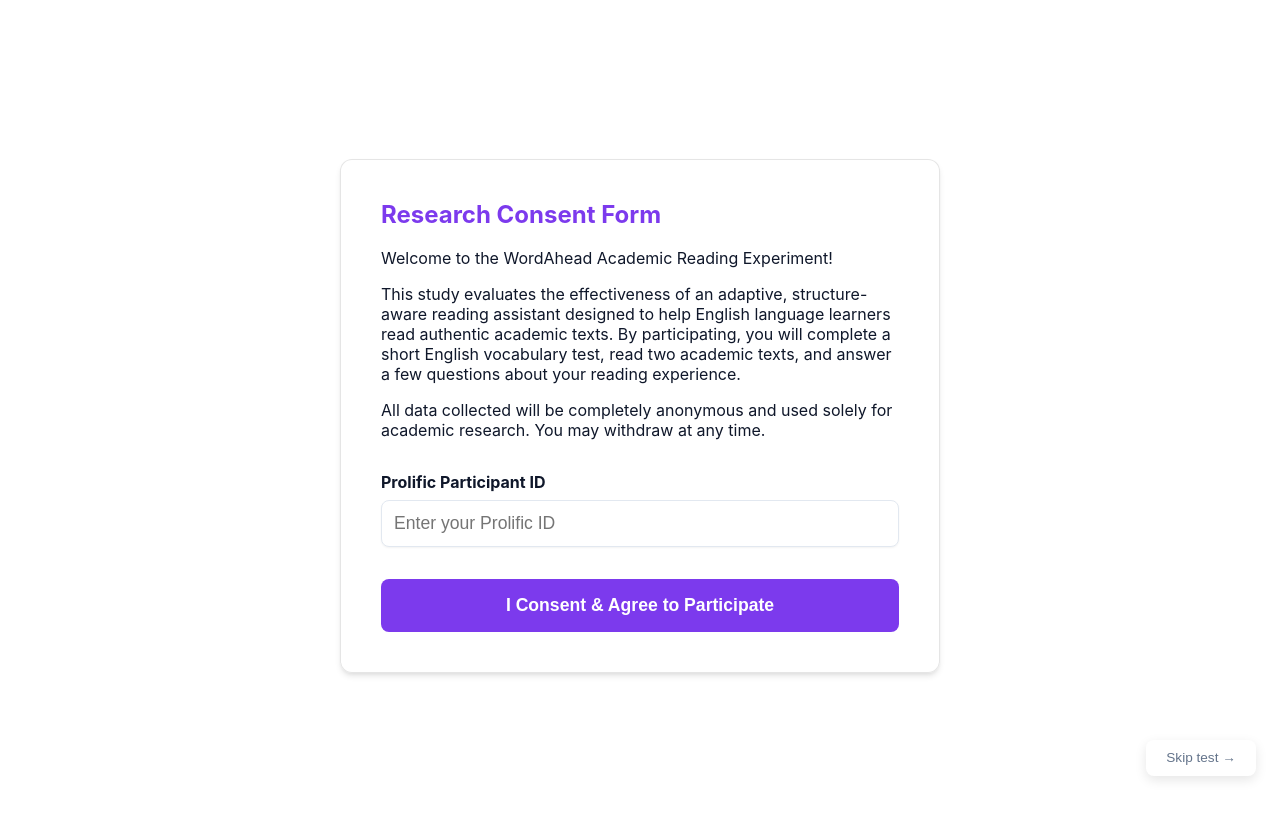
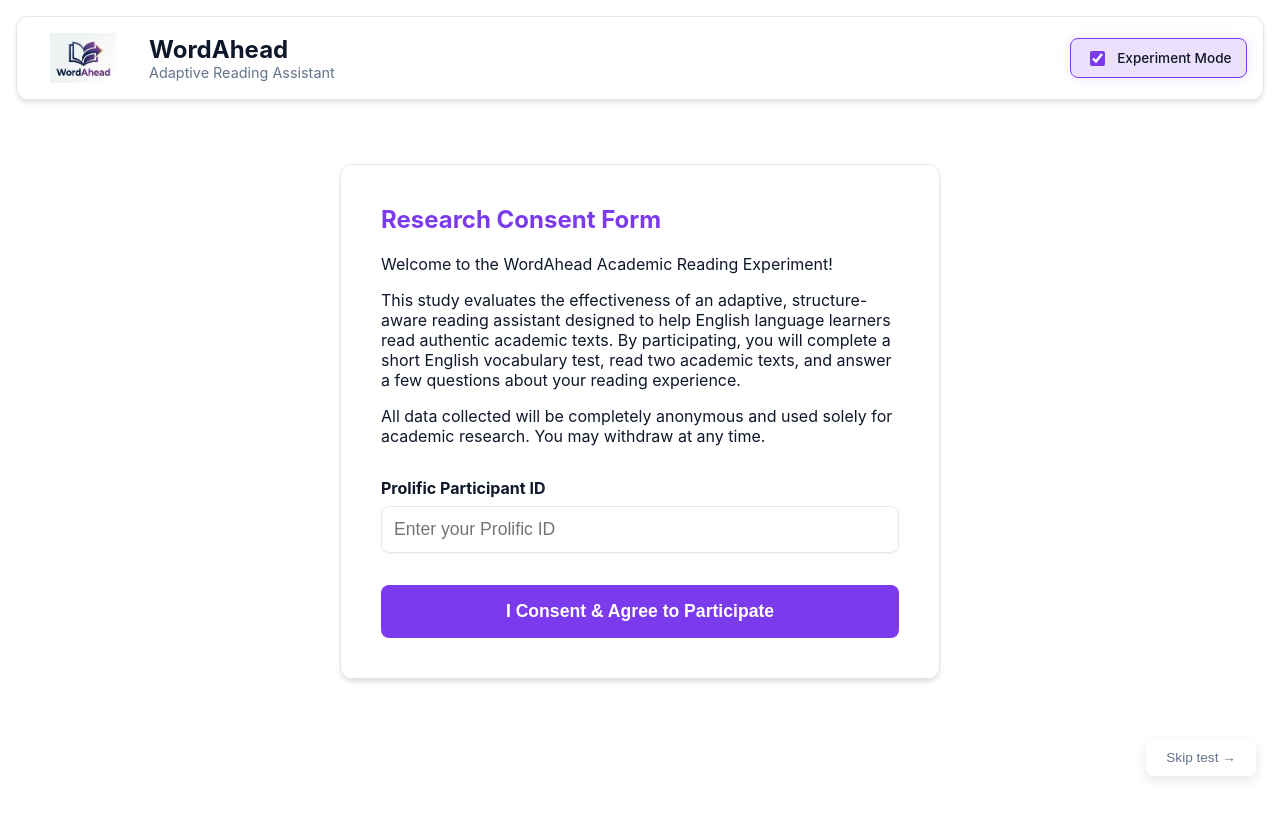
Before and after one commit to AminaOmari/GP-TSM-WordAhead, a React (Vite) app in the folder frontend/: page / in a window 1280 px wide. Shown: the top 818 px of the page. Built offline with nearby package versions, Linux system fonts and the light colour scheme.

Commit message:
Integrate header bar with checkbox into experiment pages and decouple text order randomization

```diff
--- a/frontend/src/App.jsx
+++ b/frontend/src/App.jsx
@@ -1625,7 +1625,60 @@
 
   if (inExperiment && expStep) {
     return (
-      <div className="app-container" style={{ display: 'flex', flexDirection: 'column', alignItems: 'center', minHeight: '100vh', justifyContent: 'center' }}>
+      <div className="app-container">
+        {/* Sticky Header inside Experiment Flow */}
+        <div className="top-sticky-wrapper" style={{ position: 'sticky', top: '1rem', zIndex: 100, marginBottom: '2rem' }}>
+          <div style={{ position: 'absolute', top: '-1rem', left: '-1rem', right: '-1rem', bottom: '-1rem', background: 'var(--bg-primary)', zIndex: -1 }}></div>
+          <header className="glass header-container">
+            <div style={{ display: 'flex', alignItems: 'center', gap: '1rem' }}>
+              <div style={{ display: 'flex', alignItems: 'center', justifyContent: 'center' }}>
+                <img src="/WordAheadLogo.png" alt="WordAhead Logo" style={{ height: '50px', width: '100px', objectFit: 'contain', borderRadius: '8px' }} />
+              </div>
+              <div>
+                <h1 style={{ margin: 0, fontSize: '1.5rem' }}>WordAhead</h1>
+                <p style={{ margin: 0, color: 'var(--text-secondary)', fontSize: '0.9rem' }}>Adaptive Reading Assistant</p>
+              </div>
+            </div>
+
+            <div className="header-controls">
+              <label style={{
+                display: 'flex',
+                alignItems: 'center',
+                gap: '0.6rem',
+                cursor: 'pointer',
+                background: 'rgba(124, 58, 237, 0.15)',
+                padding: '0.55rem 0.9rem',
+                borderRadius: '8px',
+                fontSize: '0.85rem',
+                border: '1px solid var(--accent)',
+                color: 'var(--text-primary)',
+                fontWeight: '500',
+                transition: 'all 0.2s ease',
+                boxShadow: '0 0 12px rgba(124, 58, 237, 0.15)'
+              }}>
+                <input
+                  type="checkbox"
+                  checked={experimentMode}
+                  onChange={(e) => {
+                    setExperimentMode(e.target.checked);
+                    if (!e.target.checked) {
+                      setInExperiment(false);
+                      setExpStep('');
+                    }
+                  }}
+                  style={{
+                    cursor: 'pointer',
+                    accentColor: 'var(--accent)',
+                    width: '15px',
+                    height: '15px'
+                  }}
+                />
+                <span>Experiment Mode</span>
+              </label>
+            </div>
+          </header>
+        </div>
+
         {notification && (
           <div style={{
             position: 'fixed', bottom: '2rem', left: '50%', transform: 'translateX(-50%)',
@@ -1635,7 +1688,11 @@
             {notification}
           </div>
         )}
-        {renderExperimentFlow()}
+
+        <div style={{ display: 'flex', flexDirection: 'column', alignItems: 'center', justifyContent: 'center', flex: 1, width: '100%' }}>
+          {renderExperimentFlow()}
+        </div>
+
         {(expStep === 'consent' || expStep === 'lextale') && (
           <button
             onClick={() => {
```
Also changed, not shown: 4 other files (tests, documents, lock files or other folders).
